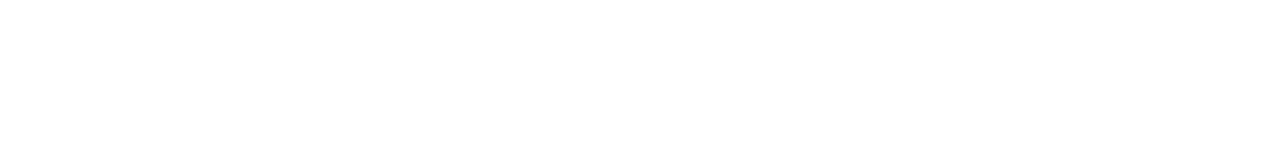
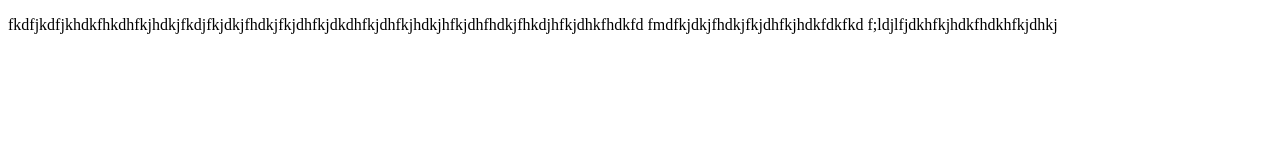
Before and after one commit to Bo1hdan/html-css-site, a plain HTML site: page index.html in a window 1280 px wide. Drawn offline with Linux system fonts and the light colour scheme.

Commit message:
Update index.html

```diff
--- a/index.html
+++ b/index.html
@@ -6,5 +6,12 @@
     <meta name="viewport" content="width=device-width, initial-scale=1.0" />
     <title>Document</title>
   </head>
-  <body></body>
+  <body>
+    <div class="run">
+      <p>
+        fkdfjkdfjkhdkfhkdhfkjhdkjfkdjfkjdkjfhdkjfkjdhfkjdkdhfkjdhfkjhdkjhfkjdhfhdkjfhkdjhfkjdhkfhdkfd
+        fmdfkjdkjfhdkjfkjdhfkjhdkfdkfkd f;ldjlfjdkhfkjhdkfhdkhfkjdhkj
+      </p>
+    </div>
+  </body>
 </html>
```
